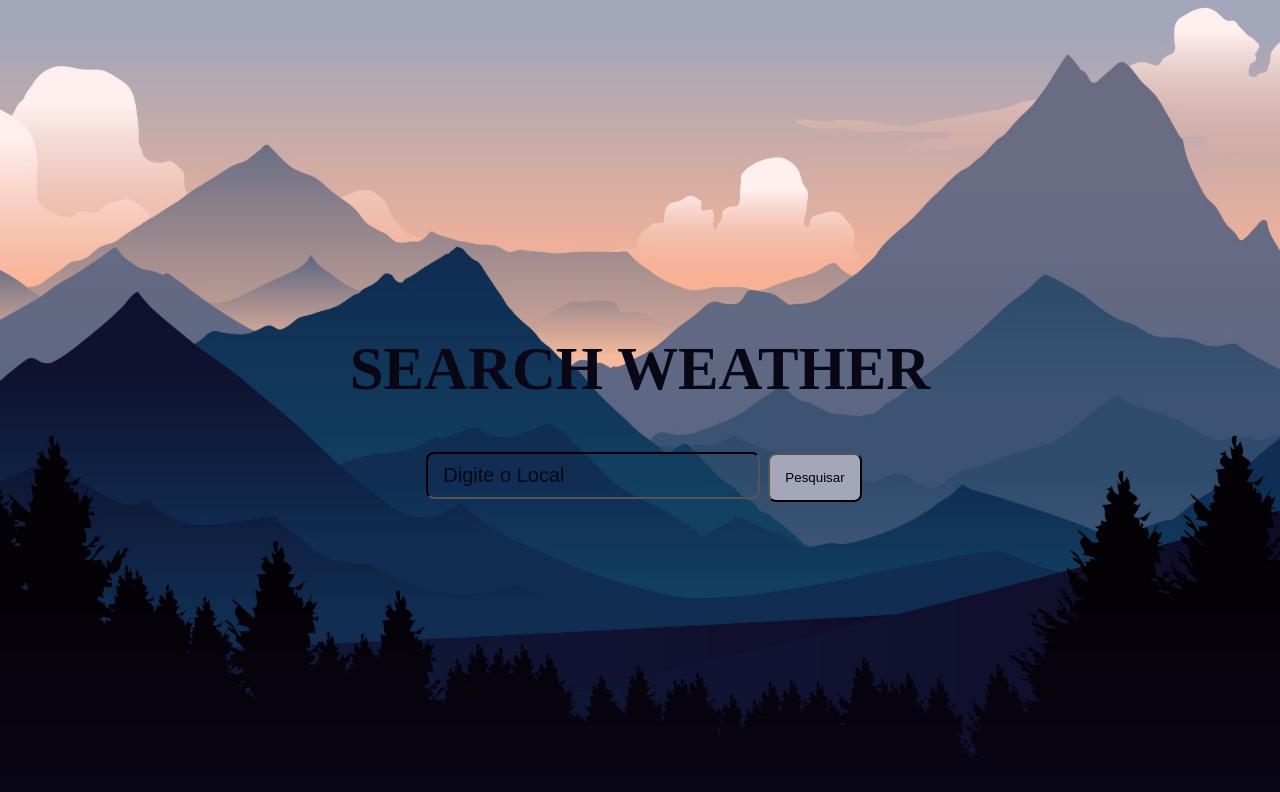
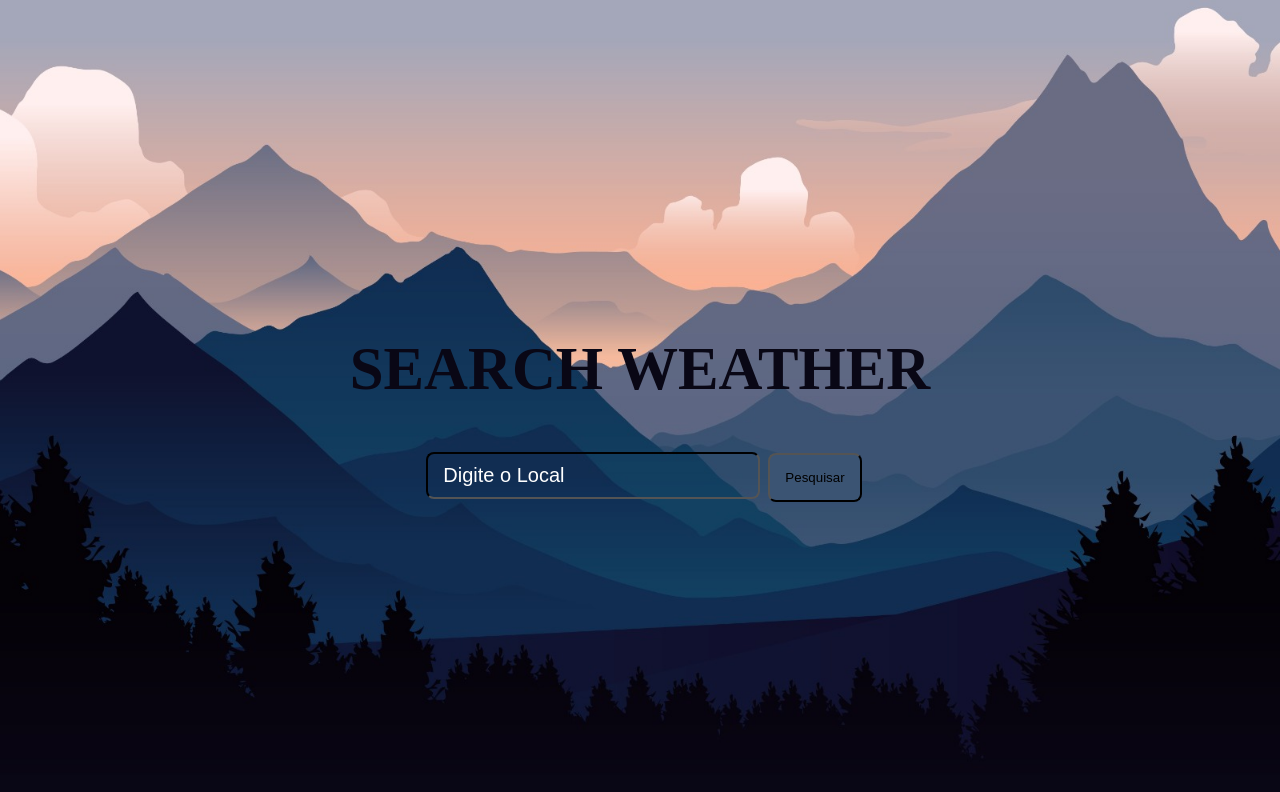
Before and after one commit to JoaoHneri/Search-Weather, a React (Create React App) app: page / in a window 1280 px wide. Shown: the top 792 px of the page. Built offline with nearby package versions, Linux system fonts and the light colour scheme; a web font is replaced by a local one.

Commit message:
Pré-Conclusão

```diff
--- a/src/App.js
+++ b/src/App.js
@@ -25,7 +25,10 @@ function App() {
         } else if(result.cod === '400') {
           alert("Insira uma cidade válida");
         }
+
       })
+
+
   }
 
   return (
--- a/src/index.css
+++ b/src/index.css
@@ -30,10 +30,9 @@ code {
   padding: 1em;
   font-family: 'Tilt Warp', cursive;
 }
-
 .container p {
   font-size: 1.8rem;
-  color: #ca8e7b;
+  color: #ffffff;
 }
 
 .container h1 {
@@ -48,21 +47,21 @@ code {
   height: px;
   border-radius: 8px;
   background-color: transparent;
-  color: #090715;
+  color: white;
   font-size: 20px;
   text-align: left;
   border-color: black;
 }
 
 input::placeholder {
-  color: #090715;
+  color: white;
 }
 input:focus{
   border-color: #090715;
 }
 
 .btn{
-  background-color:#a4a7ba;
+  background-color:#3b5473;
   color: black;
   padding: 15px 15px;
   cursor: pointer;
```
